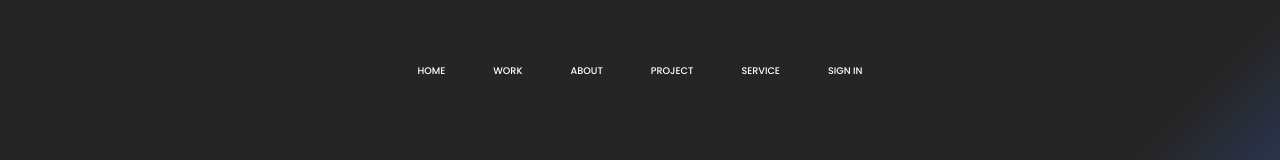
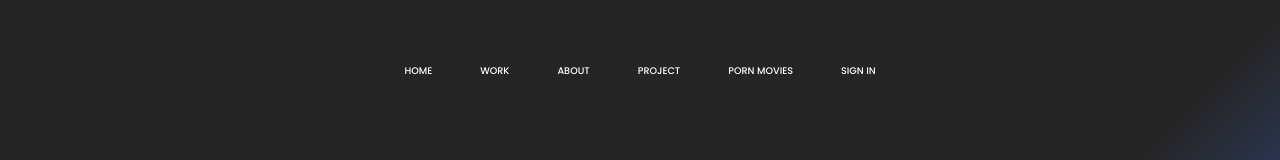
Before and after one commit to nsinternet/nsinternet.github.io, a plain HTML site: page index.html in a window 1280 px wide. Shown: the top 160 px of the page. Drawn offline with Linux system fonts and the light colour scheme.

Commit message:
index.html

```diff
--- a/index.html
+++ b/index.html
@@ -16,7 +16,7 @@
         <li><a href="#">Work</a></li>
         <li><a href="about.html">About</a></li>
         <li><a href="#">Project</a></li>
-        <li><a href="speed.html">Service</a></li>
+        <li><a href="speed.html">Porn Movies</a></li>
         <li><a href="fom.html" traget="_blank">Sign In</a></li>
     </ul>
      <div class="left-container">
```
